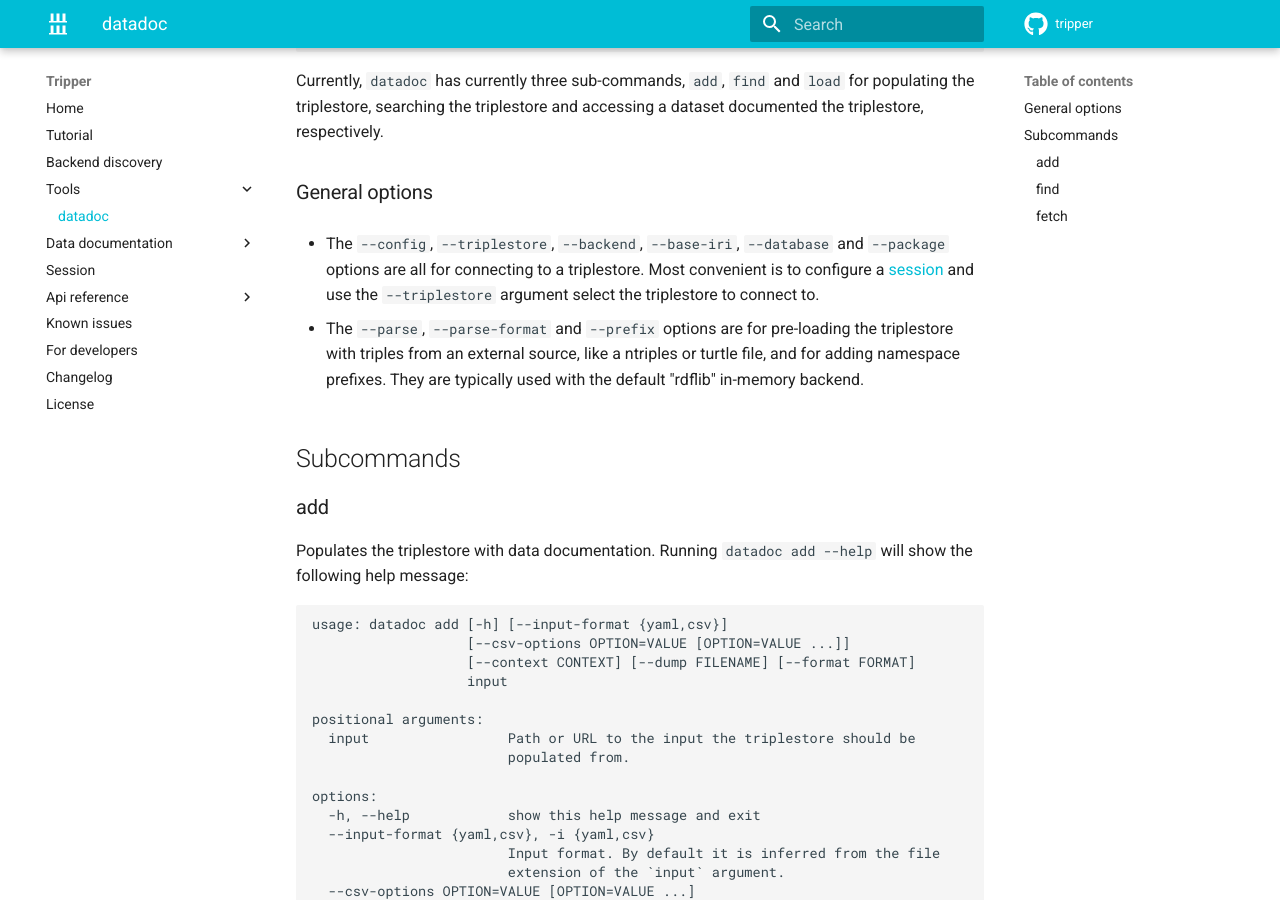
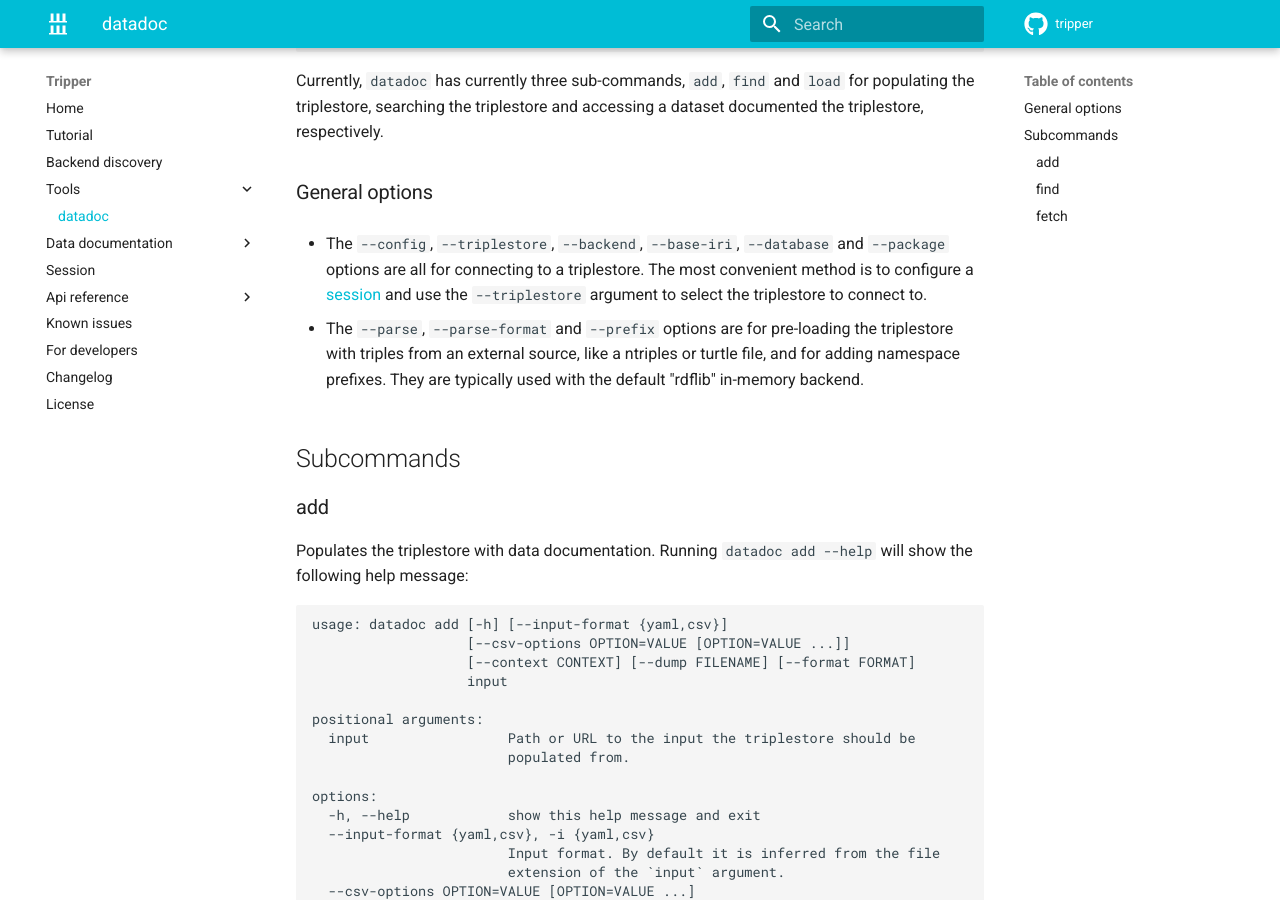
Before and after one commit to EMMC-ASBL/tripper, an MkDocs documentation site: the page built from docs/tools/datadoc.md, in a window 1280 px wide and 900 px high, scrolled down 1044 px. Built offline with MkDocs 1.6.1 and Material for MkDocs 9.7.7, drawn with Linux system fonts in a browser that asks for light colours; comment, search, counter and statistics services are not loaded; the version menu is left out.

Commit message:
Apply suggestions from code review
Co-authored-by: Francesca L. Bleken <48128015+francescalb@users.noreply.github.com>

```diff
--- a/docs/tools/datadoc.md
+++ b/docs/tools/datadoc.md
@@ -53,7 +53,7 @@ Currently, `datadoc` has currently three sub-commands, `add`, `find` and `load`
 ### General options
 
 * The `--config`, `--triplestore`, `--backend`, `--base-iri`, `--database` and `--package` options are all for connecting to a triplestore.
-  Most convenient is to configure a [session] and use the `--triplestore` argument select the triplestore to connect to.
+  The most convenient method is to configure a [session] and use the `--triplestore` argument to select the triplestore to connect to.
 
 * The `--parse`, `--parse-format` and `--prefix` options are for pre-loading the triplestore with triples from an external source, like a ntriples or turtle file, and for adding namespace prefixes.
 They are typically used with the default "rdflib" in-memory backend.
```
Also changed, not shown: docs/session.md (+1 -1 lines).
